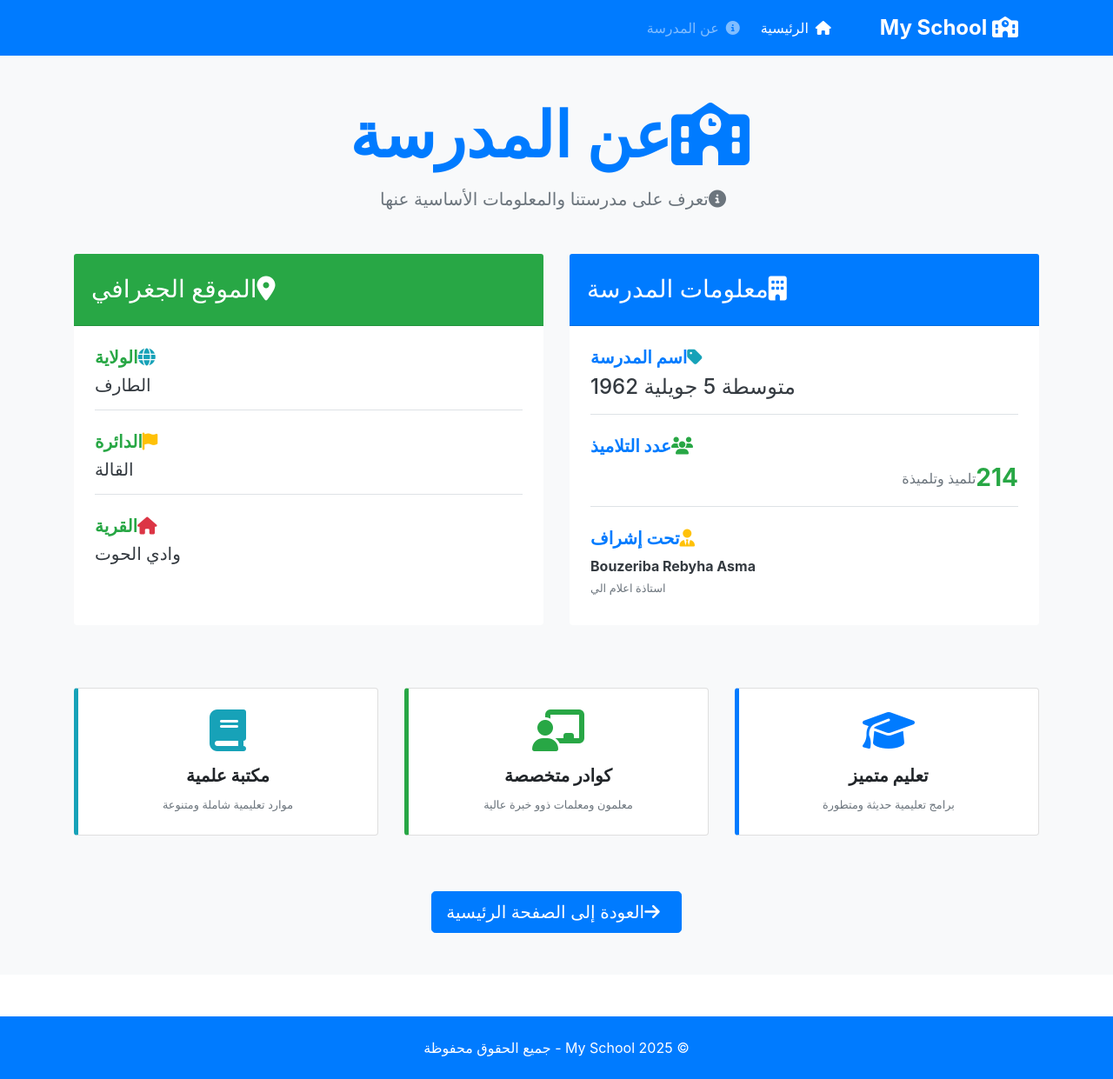
After one commit to HabibMebdoua/my-school-django, a Django app: page /about/ in a window 1280 px wide. The commit adds this page. Shown: the whole page at 87% size. Run offline with Django 5.2, Linux system fonts and the light colour scheme; some libraries are stand-ins or nearby versions.

Commit message:
add about page

```diff
--- a/src/main/urls.py
+++ b/src/main/urls.py
@@ -1,5 +1,7 @@
 from django.urls import path, include
-from .views import home
+from .views import home, about
+
 urlpatterns = [
     path('', home, name='home'),
+    path('about/', about, name='about'),
 ]
--- a/src/main/views.py
+++ b/src/main/views.py
@@ -1,6 +1,21 @@
 from django.shortcuts import render
-
 
 
 def home(request):
     return render(request, 'main/index.html')
+
+
+def about(request):
+    """صفحة حول المدرسة"""
+    context = {
+        'school_name': 'متوسطة 5 جويلية 1962',
+        'principal_name': 'Bouzeriba Rebyha Asma',
+        'principal_title': 'استاذة اعلام الي',
+        'location': {
+            'wilaya': 'الطارف',
+            'daira': 'القالة',
+            'village': 'وادي الحوت'
+        },
+        'students_count': 214,
+    }
+    return render(request, 'main/about.html', context)
--- a/src/templates/base.html
+++ b/src/templates/base.html
@@ -26,13 +26,11 @@
             <div class="collapse navbar-collapse" id="navbarNav">
                 <ul class="navbar-nav ml-auto">
                     <li class="nav-item"><a class="nav-link active" href="{% url 'home' %}"><i
-                                class="fas fa-home mr-2"></i>الرئيسية</a></li>
-                    <li class="nav-item"><a class="nav-link" href="#"><i class="fas fa-info-circle mr-2"></i>عن
+                                class="fas fa-home mr-2 m-2"></i>الرئيسية</a></li>
+                    <li class="nav-item"><a class="nav-link" href="{% url 'about' %}"><i
+                                class="fas fa-info-circle mr-2 m-2"></i>عن
                             المدرسة</a></li>
-                    <li class="nav-item"><a class="nav-link" href="#"><i class="fas fa-users mr-2"></i>الكادر
-                            التعليمي</a></li>
-                    <li class="nav-item"><a class="nav-link" href="#"><i class="fas fa-envelope mr-2"></i>اتصل بنا</a>
-                    </li>
+
                 </ul>
             </div>
         </div>
--- /dev/null
+++ b/src/templates/main/about.html
@@ -0,0 +1,161 @@
+{% extends 'base.html' %}
+{% load static %}
+
+{% block title %}عن المدرسة - My School{% endblock %}
+
+{% block content %}
+<div class="container-fluid bg-light py-5">
+    <div class="container">
+        <!-- رأس الصفحة -->
+        <div class="text-center mb-5">
+            <h1 class="display-3 font-weight-bold text-primary mb-3">
+                <i class="fas fa-school mr-3"></i>عن المدرسة
+            </h1>
+            <p class="lead text-muted">
+                <i class="fas fa-info-circle mr-2"></i>تعرف على مدرستنا والمعلومات الأساسية عنها
+            </p>
+        </div>
+
+        <div class="row">
+            <!-- معلومات المدرسة -->
+            <div class="col-lg-6 mb-4">
+                <div class="card shadow-lg border-0 h-100">
+                    <div class="card-header bg-primary text-white py-4">
+                        <h3 class="card-title mb-0">
+                            <i class="fas fa-building mr-2"></i>معلومات المدرسة
+                        </h3>
+                    </div>
+                    <div class="card-body p-4">
+                        <!-- اسم المدرسة -->
+                        <div class="mb-4 pb-3 border-bottom">
+                            <h5 class="text-primary font-weight-bold mb-2">
+                                <i class="fas fa-tag text-info mr-2"></i>اسم المدرسة
+                            </h5>
+                            <p class="h4 text-dark mb-0">{{ school_name }}</p>
+                        </div>
+
+                        <!-- عدد التلاميذ -->
+                        <div class="mb-4 pb-3 border-bottom">
+                            <h5 class="text-primary font-weight-bold mb-2">
+                                <i class="fas fa-users text-success mr-2"></i>عدد التلاميذ
+                            </h5>
+                            <div class="d-flex align-items-center">
+                                <span class="h3 text-success font-weight-bold mb-0">{{ students_count }}</span>
+                                <span class="text-muted ml-2">تلميذ وتلميذة</span>
+                            </div>
+                        </div>
+
+                        <!-- المدير/المديرة -->
+                        <div>
+                            <h5 class="text-primary font-weight-bold mb-2">
+                                <i class="fas fa-user-tie text-warning mr-2"></i>تحت إشراف
+                            </h5>
+                            <p class="mb-2">
+                                <strong class="text-dark d-block">{{ principal_name }}</strong>
+                                <small class="text-muted">{{ principal_title }}</small>
+                            </p>
+                        </div>
+                    </div>
+                </div>
+            </div>
+
+            <!-- الموقع الجغرافي -->
+            <div class="col-lg-6 mb-4">
+                <div class="card shadow-lg border-0 h-100">
+                    <div class="card-header bg-success text-white py-4">
+                        <h3 class="card-title mb-0">
+                            <i class="fas fa-map-marker-alt mr-2"></i>الموقع الجغرافي
+                        </h3>
+                    </div>
+                    <div class="card-body p-4">
+                        <!-- الولاية -->
+                        <div class="mb-4 pb-3 border-bottom">
+                            <h5 class="text-success font-weight-bold mb-2">
+                                <i class="fas fa-globe text-info mr-2"></i>الولاية
+                            </h5>
+                            <p class="h5 text-dark mb-0">{{ location.wilaya }}</p>
+                        </div>
+
+                        <!-- الدائرة -->
+                        <div class="mb-4 pb-3 border-bottom">
+                            <h5 class="text-success font-weight-bold mb-2">
+                                <i class="fas fa-flag text-warning mr-2"></i>الدائرة
+                            </h5>
+                            <p class="h5 text-dark mb-0">{{ location.daira }}</p>
+                        </div>
+
+                        <!-- القرية -->
+                        <div>
+                            <h5 class="text-success font-weight-bold mb-2">
+                                <i class="fas fa-home text-danger mr-2"></i>القرية
+                            </h5>
+                            <p class="h5 text-dark mb-0">{{ location.village }}</p>
+                        </div>
+                    </div>
+                </div>
+            </div>
+        </div>
+
+        <!-- بطاقة معلومات إضافية -->
+        <div class="row mt-5">
+            <div class="col-md-4 mb-3">
+                <div class="card text-center shadow-sm border-left-primary h-100">
+                    <div class="card-body p-4">
+                        <i class="fas fa-graduation-cap fa-3x text-primary mb-3"></i>
+                        <h5 class="card-title font-weight-bold">تعليم متميز</h5>
+                        <p class="card-text text-muted small">برامج تعليمية حديثة ومتطورة</p>
+                    </div>
+                </div>
+            </div>
+            <div class="col-md-4 mb-3">
+                <div class="card text-center shadow-sm border-left-success h-100">
+                    <div class="card-body p-4">
+                        <i class="fas fa-chalkboard-teacher fa-3x text-success mb-3"></i>
+                        <h5 class="card-title font-weight-bold">كوادر متخصصة</h5>
+                        <p class="card-text text-muted small">معلمون ومعلمات ذوو خبرة عالية</p>
+                    </div>
+                </div>
+            </div>
+            <div class="col-md-4 mb-3">
+                <div class="card text-center shadow-sm border-left-info h-100">
+                    <div class="card-body p-4">
+                        <i class="fas fa-book fa-3x text-info mb-3"></i>
+                        <h5 class="card-title font-weight-bold">مكتبة علمية</h5>
+                        <p class="card-text text-muted small">موارد تعليمية شاملة ومتنوعة</p>
+                    </div>
+                </div>
+            </div>
+        </div>
+
+        <!-- زر العودة -->
+        <div class="text-center mt-5">
+            <a href="{% url 'home' %}" class="btn btn-primary btn-lg">
+                <i class="fas fa-arrow-right mr-2"></i>العودة إلى الصفحة الرئيسية
+            </a>
+        </div>
+    </div>
+</div>
+
+<style>
+    .border-left-primary {
+        border-left: 5px solid #007bff !important;
+    }
+
+    .border-left-success {
+        border-left: 5px solid #28a745 !important;
+    }
+
+    .border-left-info {
+        border-left: 5px solid #17a2b8 !important;
+    }
+
+    .card {
+        transition: transform 0.3s ease, box-shadow 0.3s ease;
+    }
+
+    .card:hover {
+        transform: translateY(-5px);
+        box-shadow: 0 10px 25px rgba(0, 0, 0, 0.1) !important;
+    }
+</style>
+{% endblock %}
```
